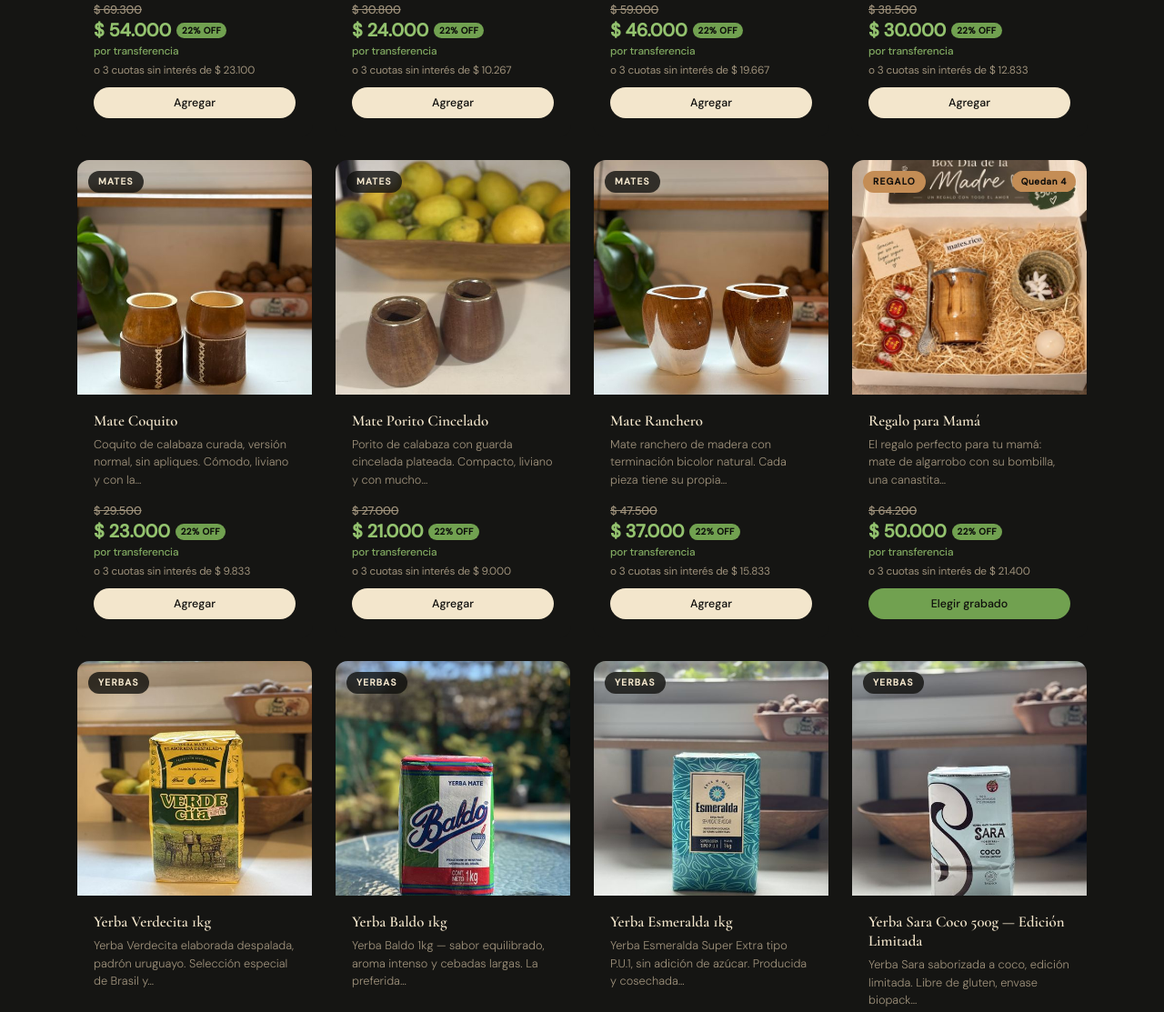
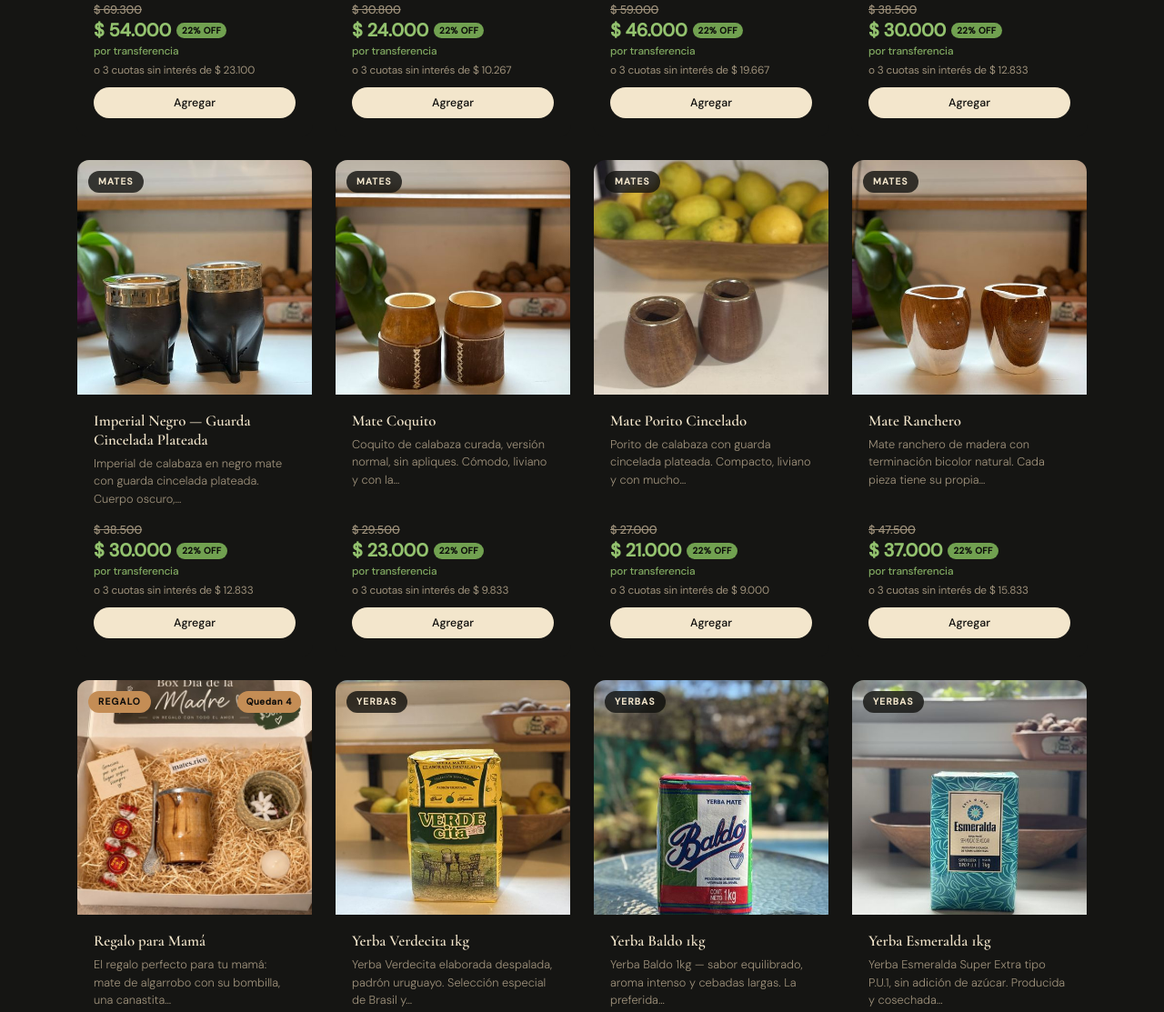
Before and after one commit to mateoricci05/mates.rico, a plain HTML site: page index.html in a window 1280 px wide. Shown: the part 2233-3346 px from the top of the page at 91% size. Drawn offline with nearby package versions, Linux system fonts and the light colour scheme.

Commit message:
Vuelve el stock: Imperial Negro
Co-Authored-By: Claude Opus 5.5 <noreply@anthropic.com>
Claude-Session: https://claude.ai/code/session_01NLtDBJ16CwrFS3Xma8uW5w

```diff
--- a/index.html
+++ b/index.html
@@ -41,7 +41,7 @@
   <link rel="preconnect" href="https://fonts.gstatic.com" crossorigin />
   <link href="https://fonts.googleapis.com/css2?family=Cormorant+Garamond:ital,wght@0,400;0,600;0,700;1,400;1,600&family=DM+Sans:wght@300;400;500&display=swap" rel="stylesheet"/>
   <script src="https://unpkg.com/feather-icons@4.29.2/dist/feather.min.js" defer></script>
-  <link rel="stylesheet" href="styles.css?v=202611162302" />
+  <link rel="stylesheet" href="styles.css?v=202611162307" />
 </head>
 <body>
 
@@ -581,6 +581,6 @@
   <!-- Toast -->
   <div class="toast" id="toast"></div>
 
-  <script src="script.js?v=202611162302"></script>
+  <script src="script.js?v=202611162307"></script>
 </body>
 </html>
--- a/script.js
+++ b/script.js
@@ -197,7 +197,7 @@ const productos = [
     nombre: "Imperial Negro — Guarda Cincelada Plateada",
     descripcion: "Imperial de calabaza en negro mate con guarda cincelada plateada. Cuerpo oscuro, detalles finos. Bombilla no incluida.",
     precio: 30000,
-    stock: 0,
+    stock: 5,
     imagen: "img/imperial_negro_v2.jpg",
     categoria: "Mates",
     features: [
```
